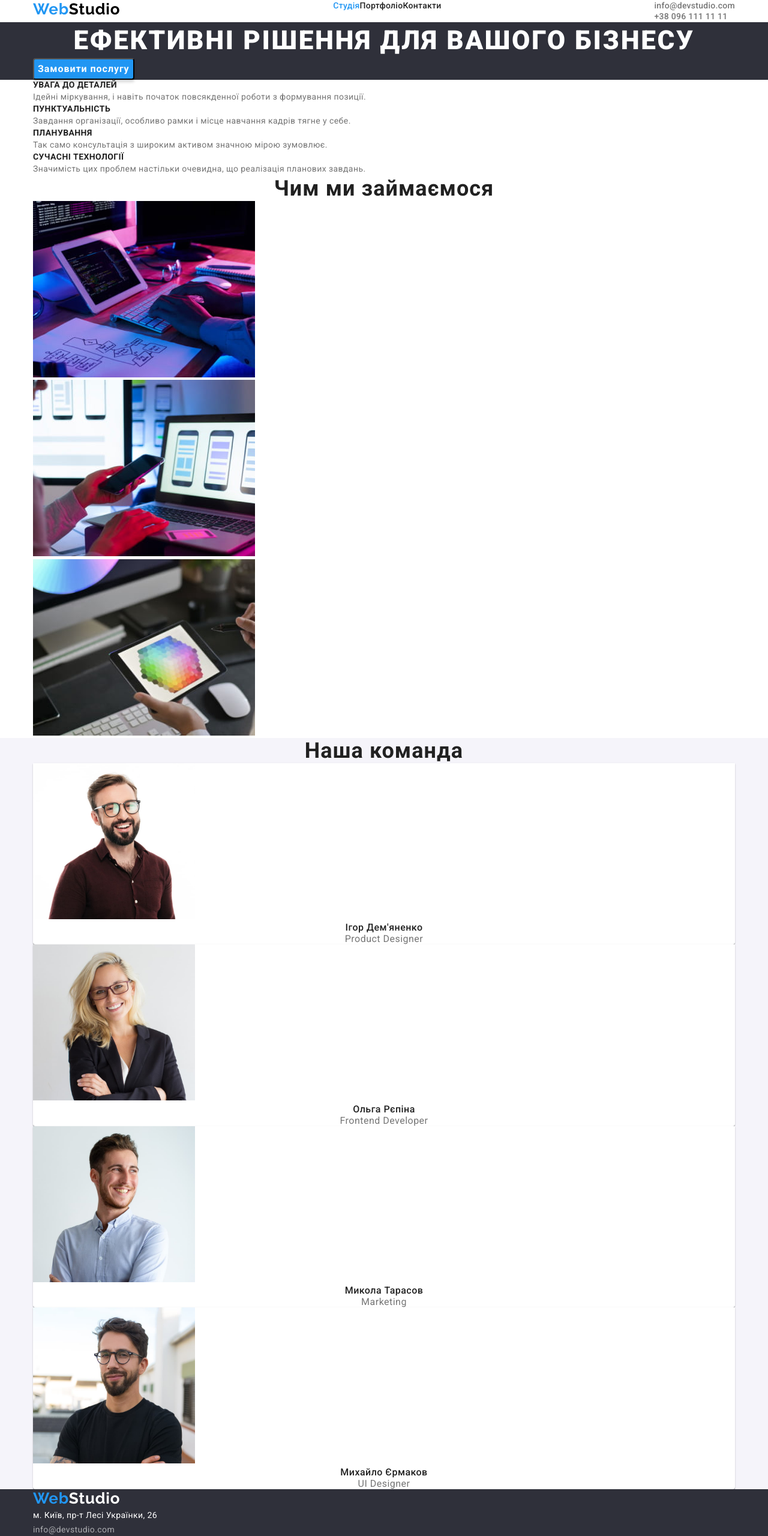
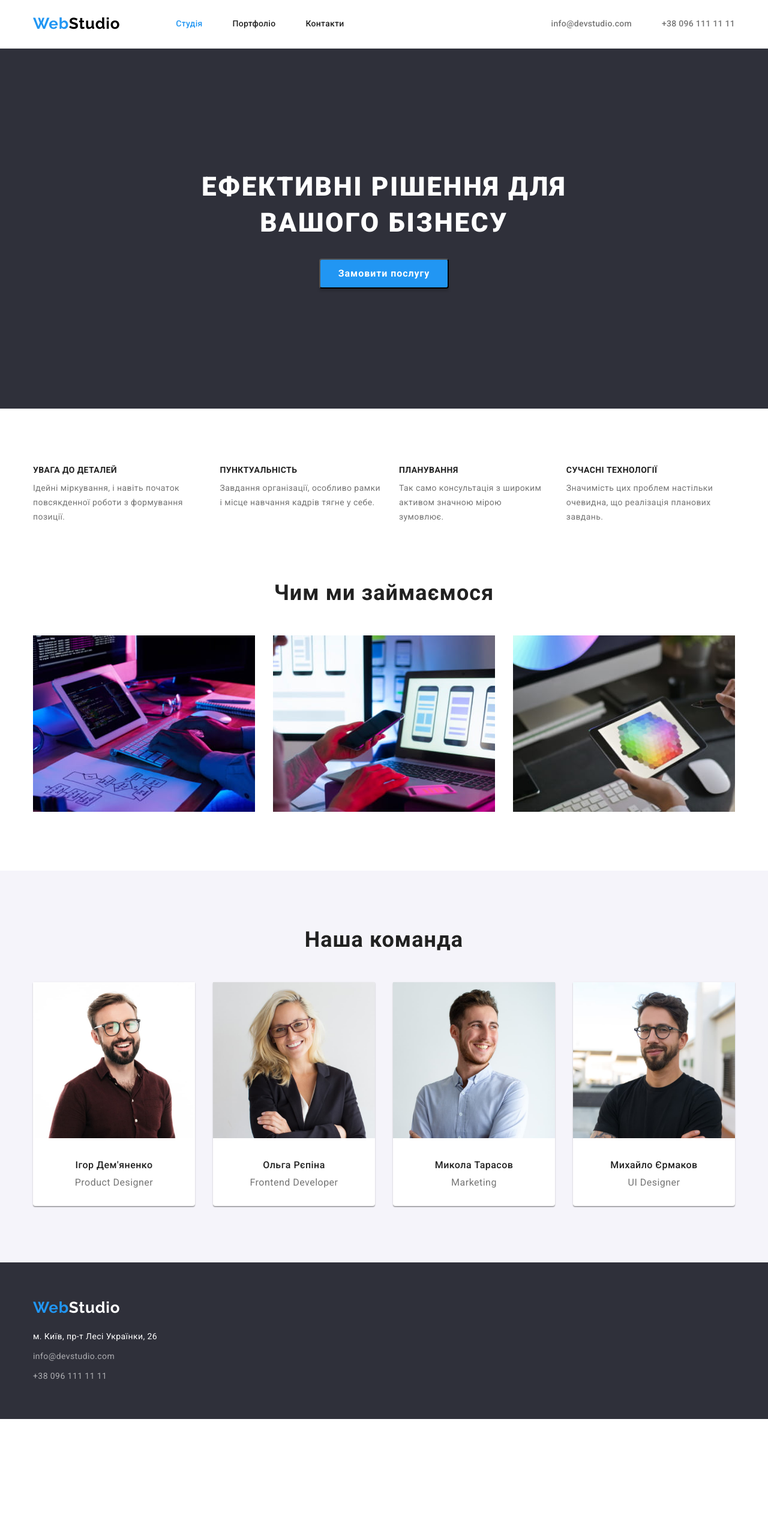
Before and after one commit to pberkut/goit-markup-hw-03, a plain HTML site: page index.html in a window 1280 px wide. Shown: the top 2560 px of the page at 60% size. After the commit the page ends 2365 px from the top, so only its background shows below. Drawn offline with nearby package versions, Linux system fonts and the light colour scheme.

Commit message:
add flexbox

```diff
--- a/css/styles.css
+++ b/css/styles.css
@@ -20,6 +20,7 @@
   --white-bg-cl: #fff;
 
   /* Others */
+  --header-line-cl: #ececec;
 }
 
 /* Preset styles*/
@@ -59,13 +60,21 @@ body {
   /* background-color: antiquewhite; */
 }
 
-/* =====================
-Header page
-===================== */
+/**
+  |============================
+  | Header page
+  |============================
+*/
+.page-header {
+  border-bottom: 1px solid var(--header-line-cl);
+  padding-top: 24px;
+  padding-bottom: 25px;
+}
 
 .page-header > .container {
   display: flex;
   justify-content: space-between;
+  align-items: center;
 }
 
 /* Logo */
@@ -75,6 +84,7 @@ Header page
   font-size: 26px;
   line-height: calc(31 / 26);
   letter-spacing: 0.03em;
+  margin-right: 93px;
 }
 
 .logo-accent-span {
@@ -86,8 +96,20 @@ Header page
 }
 
 /* main navigation */
+.main-nav {
+  margin-right: auto;
+}
+
 .main-nav > .list {
   display: flex;
+}
+
+.main-nav .list-item:first-child {
+  margin-right: 50px;
+}
+
+.main-nav .list-item:nth-child(2) {
+  margin-right: 50px;
 }
 
 .nav-link {
@@ -99,12 +121,12 @@ Header page
   /* margin-right: 50px; */
 }
 
-.current {
-  color: var(--accent-txt-cl);
+.header-contact {
+  display: flex;
 }
 
-.header-contact {
-  display: flex;
+.header-contact > .list-item:first-child {
+  margin-right: 50px;
 }
 
 .contact-link {
@@ -115,6 +137,10 @@ Header page
   color: var(--grey-txt-cl);
 }
 
+.current {
+  color: var(--accent-txt-cl);
+}
+
 .nav-link:hover,
 .nav-link:focus,
 .contact-link:hover,
@@ -122,14 +148,26 @@ Header page
   color: var(--accent-txt-cl);
 }
 
-/* =====================
-Hero section
-===================== */
+/**
+  |============================
+  | Hero section
+  |============================
+*/
 .hero {
   background-color: var(--dark-bg-cl);
 }
 
+.hero > .container {
+  display: flex;
+  flex-direction: column;
+  align-items: center;
+}
+
 .hero-title {
+  margin-top: 200px;
+  margin-bottom: 30px;
+  width: 696px;
+  height: 120px;
   font-weight: var(--font-weight-black);
   font-size: 44px;
   line-height: calc(60 / 44);
@@ -150,17 +188,33 @@ Hero section
   box-shadow: 0px 4px 4px rgba(0, 0, 0, 0.15);
   border-radius: 4px;
   cursor: pointer;
+  min-width: 216px;
+  min-height: 50px;
+  margin-bottom: 200px;
 }
 
-/* =====================
-Benefits section
-===================== */
+/**
+  |============================
+  | Benefits section
+  |============================
+*/
+.benefits .list {
+  display: flex;
+  margin-top: 94px;
+  margin-bottom: 94px;
+}
+
+.benefits .list-item:not(:last-child) {
+  margin-right: 30px;
+}
+
 .benefits-title {
   font-weight: var(--font-weight-bold);
   font-size: 14px;
   line-height: calc(16 / 14);
   letter-spacing: 0.03em;
   text-transform: uppercase;
+  margin-bottom: 10px;
 }
 
 .benefits-desc {
@@ -170,28 +224,48 @@ Benefits section
   color: var(--grey-txt-cl);
 }
 
-/* =====================
-About section
-===================== */
+/**
+  |============================
+  | About section
+  |============================
+*/
+.about > .container {
+  display: flex;
+  flex-direction: column;
+  align-items: center;
+}
+
+.about .list {
+  display: flex;
+  margin-bottom: 94px;
+}
+
 .about-title {
   font-weight: var(--font-weight-bold);
   font-size: 36px;
   line-height: calc(42 / 36);
   text-align: center;
   letter-spacing: 0.03em;
+  margin-bottom: 50px;
 }
 
-/* =====================
-Team section
-===================== */
+.about .list-item:not(:last-child) {
+  margin-right: 30px;
+}
+
+/**
+  |============================
+  | Team section
+  |============================
+*/
+.team > .container {
+  display: flex;
+  flex-direction: column;
+  align-items: center;
+}
+
 .team {
   background-color: var(--grey-bg-cl);
-}
-
-.team-card {
-  background-color: var(--white-bg-cl);
-  box-shadow: 0px 1px 3px rgba(0, 0, 0, 0.12), 0px 1px 1px rgba(0, 0, 0, 0.14), 0px 2px 1px rgba(0, 0, 0, 0.2);
-  border-radius: 0px 0px 4px 4px;
 }
 
 .team-title {
@@ -200,6 +274,34 @@ Team section
   line-height: calc(42 / 36);
   text-align: center;
   letter-spacing: 0.03em;
+  margin-top: 94px;
+  margin-bottom: 50px;
+}
+
+.team .list {
+  display: flex;
+}
+
+.team-card:not(:last-child) {
+  margin-right: 30px;
+}
+
+.team-card > .img {
+  margin-bottom: 30px;
+}
+
+.team-card > .team-name {
+  margin-bottom: 10px;
+}
+
+.team-card > .team-position {
+  margin-bottom: 30px;
+}
+.team-card {
+  background-color: var(--white-bg-cl);
+  box-shadow: 0px 1px 3px rgba(0, 0, 0, 0.12), 0px 1px 1px rgba(0, 0, 0, 0.14), 0px 2px 1px rgba(0, 0, 0, 0.2);
+  border-radius: 0px 0px 4px 4px;
+  margin-bottom: 94px;
 }
 
 .team-name {
@@ -217,11 +319,28 @@ Team section
   color: var(--grey-txt-cl);
 }
 
-/* =====================
-Portfolio section
-===================== */
+/**
+  |============================
+  | Portfolio section
+  |============================
+*/
+.portfolio > .container {
+  display: flex;
+  flex-direction: column;
+}
 
 /* Filter button */
+.filter-list {
+  display: flex;
+  justify-content: center;
+  margin-top: 94px;
+  margin-bottom: 50px;
+}
+
+.filter-list > .list-item {
+  margin-right: 8px;
+}
+
 .filter-btn {
   font-family: inherit;
   font-weight: var(--font-weight-medium);
@@ -235,17 +354,38 @@ Portfolio section
   border-color: var(--grey-bg-cl);
   border-width: 0;
   cursor: pointer;
+  padding: 6px 22px;
 }
 
-.filter-btn:hover {
+.portfolio .list-item:first-child .filter-btn {
+  padding-right: 25px;
+  padding-left: 25px;
+}
+
+.filter-btn:hover,
+.filter-btn:focus {
   box-shadow: 0px 3px 1px rgba(0, 0, 0, 0.1), 0px 1px 2px rgba(0, 0, 0, 0.08), 0px 2px 2px rgba(0, 0, 0, 0.12);
   color: var(--white-txt-cl);
   background-color: var(--accent-txt-cl);
 }
 
 /* Gallery portfolio group */
+.gallery-portfolio {
+  display: flex;
+  flex-wrap: wrap;
+  row-gap: 30px;
+
+  margin-bottom: 94px;
+}
+
 .portfolio-card {
   border: 1px solid #eeeeee;
+  width: 370px;
+  margin-right: 30px;
+}
+
+.portfolio-card:nth-child(3n) {
+  margin-right: 0;
 }
 
 .name-project {
@@ -256,19 +396,30 @@ Portfolio section
 }
 
 .desc-project {
-  /* font-weight: var(--font-weight-regular); */
-  /* font-size: 16px; */
   line-height: calc(30 / 16);
   letter-spacing: 0.03em;
   color: var(--grey-txt-cl);
 }
 
-/* =====================
-Footer page
-===================== */
+/**
+  |============================
+  | Footer page
+  |============================
+*/
+.page-footer > .container {
+  display: flex;
+  flex-direction: column;
+}
+
 .page-footer {
   background-color: var(--dark-bg-cl);
 }
+
+.page-footer .logo {
+  margin-top: 60px;
+  margin-bottom: 20px;
+}
+
 .footer-logo {
   color: var(--white-txt-cl);
 }
@@ -278,12 +429,27 @@ Footer page
 }
 
 .address {
+  display: flex;
+  flex-direction: column;
   text-decoration: none;
   font-style: normal;
   font-size: 14px;
   line-height: calc(24 / 14);
   letter-spacing: 0.03em;
   color: var(--white-txt-cl);
+}
+
+/* .address > .text {
+  margin-bottom: 9px;
+} */
+
+.address .address-item:first-child {
+  margin-top: 9px;
+  margin-bottom: 9px;
+}
+
+.address .address-item:last-child {
+  margin-bottom: 60px;
 }
 
 .footer-link {
@@ -297,19 +463,21 @@ Footer page
   color: var(--accent-txt-cl);
 }
 
-/* =====================
-Others style
-===================== */
-.visually-hidden {
+/**
+  |============================
+  | Utility
+  |============================
+*/
+
+.u-vh {
   position: absolute;
+  white-space: nowrap;
   width: 1px;
   height: 1px;
-  margin: -1px;
+  overflow: hidden;
   border: 0;
   padding: 0;
-
-  white-space: nowrap;
-  clip-path: inset(100%);
   clip: rect(0 0 0 0);
-  overflow: hidden;
+  clip-path: inset(50%);
+  margin: -1px;
 }
--- a/index.html
+++ b/index.html
@@ -43,7 +43,7 @@
             </li>
           </ul>
         </nav>
-        <ul class="list">
+        <ul class="header-contact list">
           <li class="list-item">
             <a class="contact-link link" href="mailto:info@devstudio.com">info@devstudio.com</a>
           </li>
@@ -65,7 +65,7 @@
       <!-- Benefits section -->
       <section class="benefits">
         <div class="container">
-          <h2 class="section-title visually-hidden">Особливості</h2>
+          <h2 class="section-title u-vh">Особливості</h2>
           <ul class="list">
             <li class="list-item">
               <h3 class="benefits-title">УВАГА ДО ДЕТАЛЕЙ</h3>
```
Also changed, not shown: portfolio.html (+3 -3 lines).
